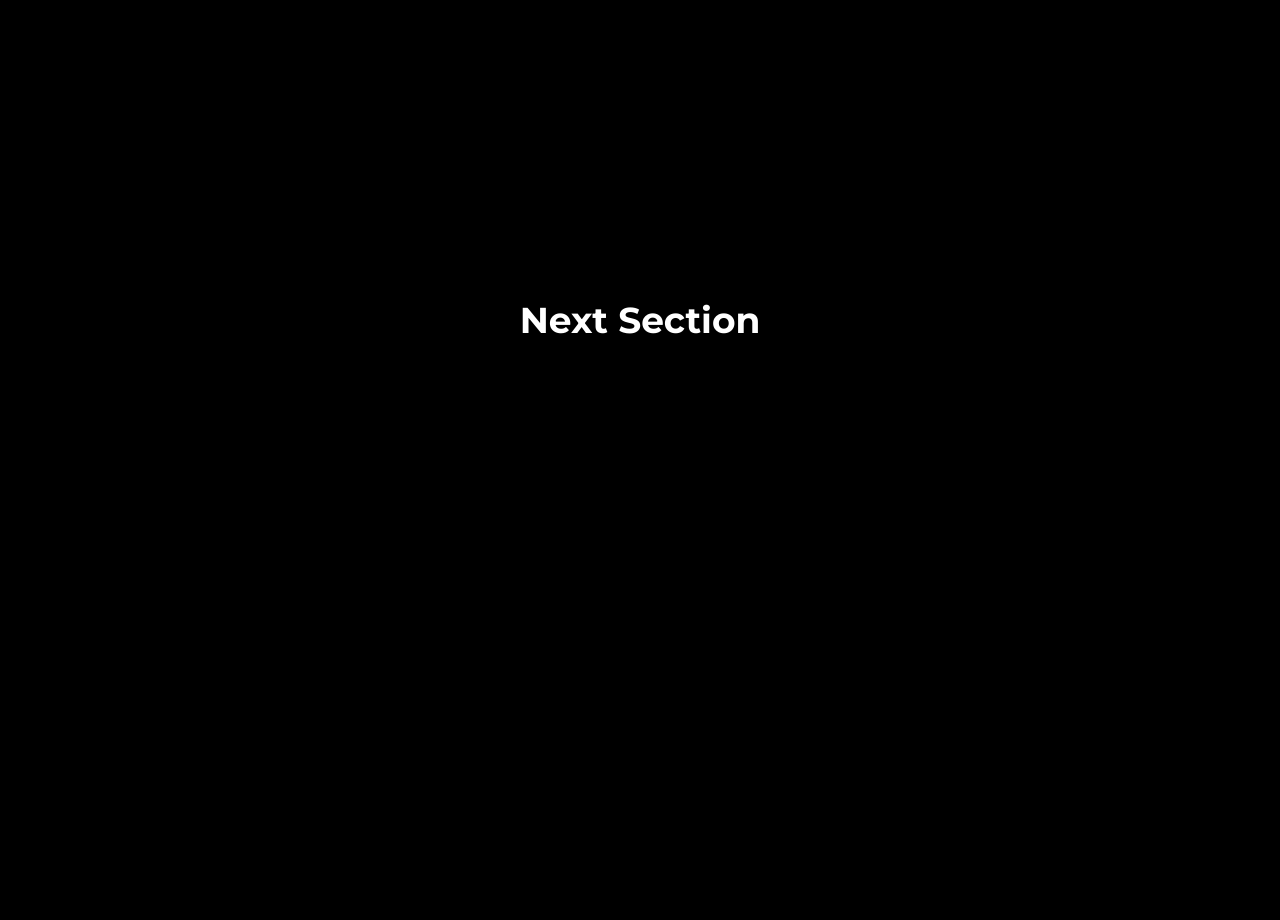
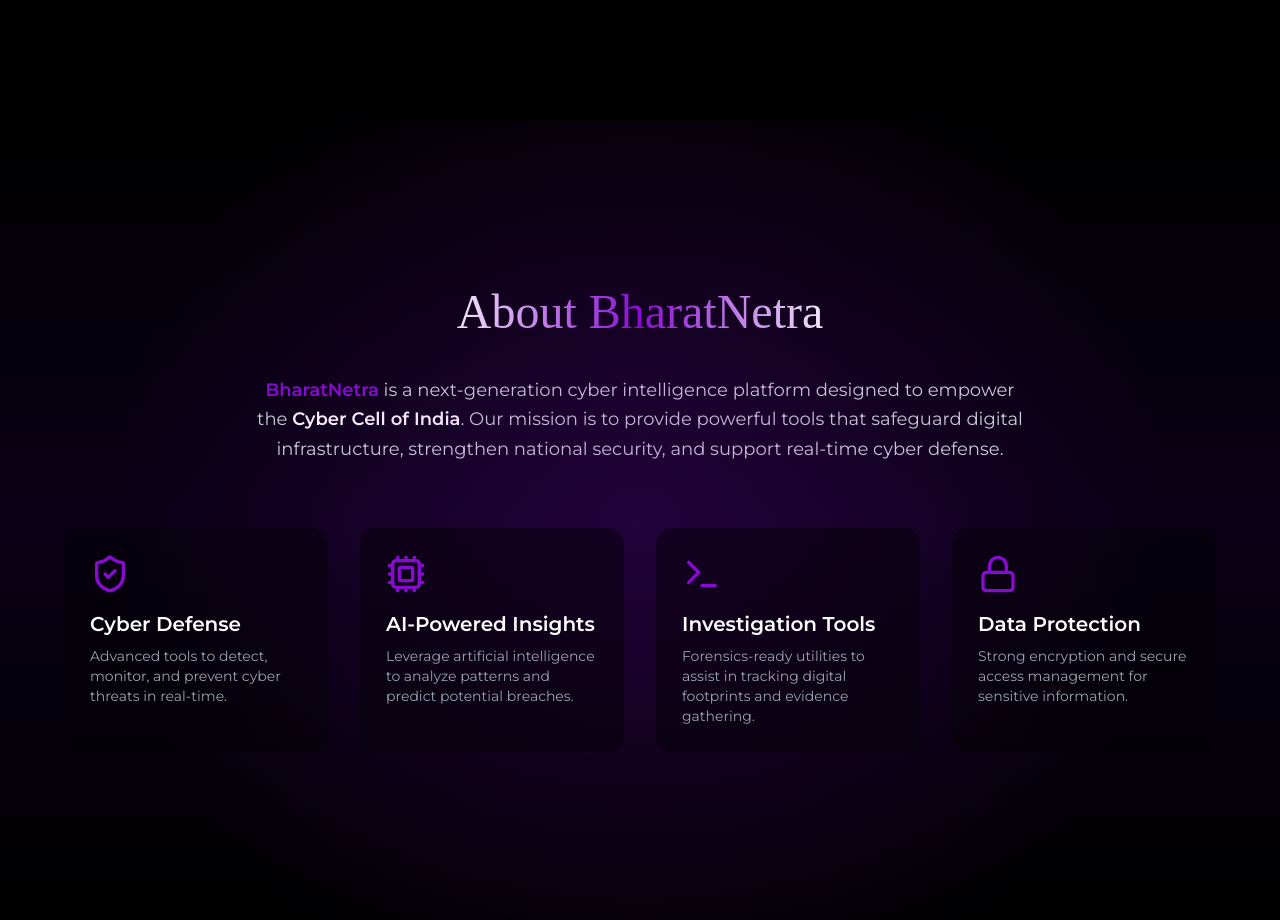
Before and after one commit to CaffeinatedCodersOfficial/Bharat-Netra-Official, a React (Vite) app in the folder client/: page / in a window 1280 px wide. Shown: the part 1680-2600 px from the top of the page. Before the commit the page ends 2400 px from the top, so only its background shows below. Built offline with nearby package versions, Linux system fonts and the light colour scheme; a web font is replaced by a local one.

Commit message:
About Section Added

```diff
--- a/client/package.json
+++ b/client/package.json
@@ -10,6 +10,7 @@
     "preview": "vite preview"
   },
   "dependencies": {
+    "lucide-react": "^0.542.0",
     "ogl": "^1.0.11",
     "react": "^19.1.1",
     "react-dom": "^19.1.1",
--- /dev/null
+++ b/client/src/components/About.jsx
@@ -0,0 +1,56 @@
+import React from "react";
+import { ShieldCheck, Cpu, Lock, Terminal } from "lucide-react";
+
+const About = () => {
+  return (
+    <section className="relative w-full min-h-screen flex flex-col items-center justify-center px-6 py-16 bg-gradient-to-b from-black via-[#0a0016] to-black text-white overflow-hidden">
+
+      {/* Background glow */}
+      <div className="absolute inset-0 bg-[radial-gradient(circle_at_center,rgba(136,11,209,0.2),transparent_70%)]"></div>
+
+      {/* Title */}
+      <h1 className="text-5xl font-bruno bg-gradient-to-r from-white via-[#880bd1] to-white bg-clip-text text-transparent text-center mb-10">
+        About BharatNetra
+      </h1>
+
+      {/* Subtitle */}
+      <p className="max-w-3xl text-center text-lg text-gray-300 leading-relaxed mb-16">
+        <span className="text-[#880bd1] font-semibold">BharatNetra</span> is a
+        next-generation cyber intelligence platform designed to
+        empower the <span className="text-white font-semibold">Cyber Cell of India</span>.
+        Our mission is to provide powerful tools that safeguard digital
+        infrastructure, strengthen national security, and support
+        real-time cyber defense.
+      </p>
+
+      {/* Features Grid */}
+      <div className="grid md:grid-cols-2 lg:grid-cols-4 gap-8 max-w-6xl w-full">
+        {[
+          { icon: ShieldCheck, title: "Cyber Defense", desc: "Advanced tools to detect, monitor, and prevent cyber threats in real-time." },
+          { icon: Cpu, title: "AI-Powered Insights", desc: "Leverage artificial intelligence to analyze patterns and predict potential breaches." },
+          { icon: Terminal, title: "Investigation Tools", desc: "Forensics-ready utilities to assist in tracking digital footprints and evidence gathering." },
+          { icon: Lock, title: "Data Protection", desc: "Strong encryption and secure access management for sensitive information." },
+        ].map((tool, i) => {
+          const Icon = tool.icon;
+          return (
+            <div
+              key={i}
+              className="group relative p-6 bg-black/40 border-2 border-transparent rounded-2xl transition-all duration-300 transform hover:scale-105 hover:border-[#880bd1] hover:opacity-100 cursor-pointer overflow-hidden"
+            >
+              {/* Diagonal glow overlay */}
+              <div className="absolute inset-0 bg-gradient-to-br from-[#880bd1]/30 via-transparent to-[#880bd1]/30 opacity-0 group-hover:opacity-100 transition-opacity duration-500 pointer-events-none rounded-2xl"></div>
+
+              <div className="relative z-10">
+                <Icon className="w-10 h-10 text-[#880bd1] mb-4 transition-colors duration-300 group-hover:text-white" />
+                <h3 className="text-xl font-semibold mb-2">{tool.title}</h3>
+                <p className="text-gray-400 text-sm">{tool.desc}</p>
+              </div>
+            </div>
+          );
+        })}
+      </div>
+    </section>
+  );
+};
+
+export default About;
--- a/client/src/components/Navbar.jsx
+++ b/client/src/components/Navbar.jsx
@@ -1,17 +1,34 @@
-import React from 'react'
+import React, { useEffect, useState } from "react";
 
 const Navbar = () => {
+  const [scrolled, setScrolled] = useState(false);
+
+  useEffect(() => {
+    const handleScroll = () => {
+      setScrolled(window.scrollY >= window.innerHeight * 2.3);
+    };
+
+    window.addEventListener("scroll", handleScroll, { passive: true });
+    return () => window.removeEventListener("scroll", handleScroll);
+  }, []);
+
   return (
-    <div className='w-full h-[80px] fixed z-50 flex justify-between items-center px-14'>
-        <h1 className='font-bruno text-xl bg-gradient-to-r from-white via-[#880bd1] to-white bg-clip-text text-transparent'>BharatNetra</h1>
-        <ul className='flex justify-center items-center gap-10'>
-            <li className='text-lg cursor-pointer'>Home</li>
-            <li className='text-lg cursor-pointer'>About</li>
-            <li className='text-lg cursor-pointer'>Tools</li>
-            <li className='text-lg cursor-pointer'>Contact</li>
-        </ul>
+    <div
+      className={`w-full h-[80px] fixed top-0 z-50 flex justify-between items-center px-14 transition-all duration-300
+        ${scrolled ? "border-b border-white/20 backdrop-blur-md bg-black/40" : ""}
+      `}
+    >
+      <h1 className="font-bruno text-xl bg-gradient-to-r from-white via-[#880bd1] to-white bg-clip-text text-transparent">
+        BharatNetra
+      </h1>
+      <ul className="flex justify-center items-center gap-10">
+        <li className="text-lg cursor-pointer">Home</li>
+        <li className="text-lg cursor-pointer">About</li>
+        <li className="text-lg cursor-pointer">Tools</li>
+        <li className="text-lg cursor-pointer">Contact</li>
+      </ul>
     </div>
-  )
-}
+  );
+};
 
-export default Navbar
+export default Navbar;
--- a/client/src/pages/HomePage.jsx
+++ b/client/src/pages/HomePage.jsx
@@ -1,10 +1,11 @@
 import React from "react";
 import Hero from "../components/Hero";
 import Terminal from "../components/Terminal";
+import About from "../components/About";
 
 const HomePage = () => {
   return (
-    <div className="w-full">
+    <div className="w-full min-h-[200vh] h-auto">
       {/* Sticky scroll section */}
       <div className="relative h-[200vh]">
         {/* Hero stays fixed at top */}
@@ -19,8 +20,8 @@ const HomePage = () => {
       </div>
 
       {/* More content after */}
-      <div className="h-[100vh] flex items-center justify-center">
-        <h1 className="text-4xl font-bold">Next Section</h1>
+      <div className="h-[100vh] mt-[25vh] flex items-center justify-center">
+        <About/>
       </div>
     </div>
   );
```
Also changed, not shown: 1 other file (tests, documents, lock files or other folders).
